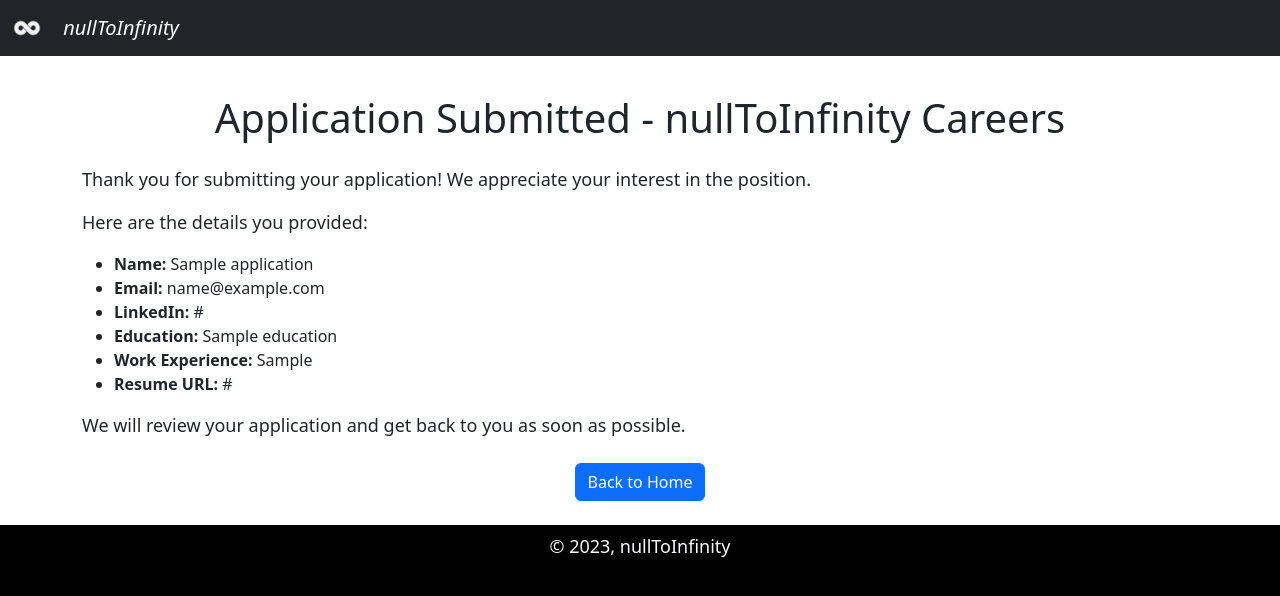
After one commit to abdullahmoosa/careers-website-v2, a Flask app: template templates/application_submitted.html in a window 1280 px wide. The commit adds this page. Shown: the top 596 px of the page. Run offline with Flask 3, Linux system fonts and the light colour scheme; the template is opened without the code that fills it: most values are stand-ins (such as "Sample title", 1, 10 or a date in 2020).

Commit message:
Added application form

```diff
--- a/app.py
+++ b/app.py
@@ -1,7 +1,7 @@
 # Module name must start with lowercase
 # To render a template, we can use the "render_template" function
 import json
-from flask import Flask, render_template, url_for,jsonify
+from flask import Flask, render_template, url_for,jsonify, request
 from database import load_jobs_from_db, load_job_from_db
 app = Flask(__name__)
 
@@ -21,9 +21,14 @@ def get_job(id):
 
     if job:
         print(f"Type of job is {type(job)}")
-        return render_template('job.html',job = job)
+        return render_template('job_description.html',job = job)
     else:
         return jsonify({"error": f"Job with id = {id} not found"}), 404
 
+@app.route('/job/<id>/apply', methods = ['post'])
+def apply_to_job(id):
+    data = request.form
+    return render_template('application_submitted.html',application = data)
+
 if __name__ == '__main__':
     app.run(debug=True)
--- /dev/null
+++ b/templates/application_submitted.html
@@ -0,0 +1,54 @@
+<!DOCTYPE html>
+<html lang="en">
+<head>
+    <meta charset="UTF-8">
+    <meta name="viewport" content="width=device-width, initial-scale=1.0">
+    <title>Application Submitted - nullToInfinity Careers</title>
+    <link href="https://cdn.jsdelivr.net/npm/bootstrap@5.3.2/dist/css/bootstrap.min.css" rel="stylesheet" integrity="sha384-T3c6CoIi6uLrA9TneNEoa7RxnatzjcDSCmG1MXxSR1GAsXEV/Dwwykc2MPK8M2HN" crossorigin="anonymous">
+    <link rel="icon" href="{{ url_for('static', filename='job.ico') }}" type="image/x-icon">
+    <style>
+        body {
+            padding: 20px;
+        }
+        h1 {
+            margin-top: 20px;
+        }
+        p {
+            font-size: 18px;
+        }
+    </style>
+</head>
+<body>
+    {% include 'nav.html' %}
+
+    <h1 class="text-center mt-4">
+        Application Submitted - nullToInfinity Careers
+    </h1>
+
+    <div class="container">
+        <div class="row mt-4">
+            <div>
+                <p>Thank you for submitting your application! We appreciate your interest in the position.</p>
+                <p>Here are the details you provided:</p>
+                <ul>
+                    <li><strong>Name:</strong> {{ application['name'] }}</li>
+                    <li><strong>Email:</strong> {{ application['email'] }}</li>
+                    <li><strong>LinkedIn:</strong> {{ application['linkedin'] }}</li>
+                    <li><strong>Education:</strong> {{ application['education'] }}</li>
+                    <li><strong>Work Experience:</strong> {{ application['workExperience'] }}</li>
+                    <li><strong>Resume URL:</strong> {{ application['resumeURL'] }}</li>
+                </ul>
+                <p>We will review your application and get back to you as soon as possible.</p>
+            </div>
+        </div>
+
+        <section class="text-center mt-2">
+            <a class="btn btn-primary" href="/">Back to Home</a>
+        </section>
+
+        {% include 'footer.html' %}
+    </div>
+
+    <script src="https://cdn.jsdelivr.net/npm/bootstrap@5.3.2/dist/js/bootstrap.bundle.min.js" integrity="sha384-C6RzsynM9kWDrMNeT87bh95OGNyZPhcTNXj1NW7RuBCsyN/o0jlpcV8Qyq46cDfL" crossorigin="anonymous"></script>
+</body>
+</html>
--- a/templates/jobitem.html
+++ b/templates/jobitem.html
@@ -12,4 +12,6 @@
             Apply
           </a></button>
         </div>
+    </div>
+
 </div>
```
Also changed, not shown: templates/application_form.html (added, +30 -0 lines), templates/job_description.html (renamed from templates/job.html, +5 -10 lines).
